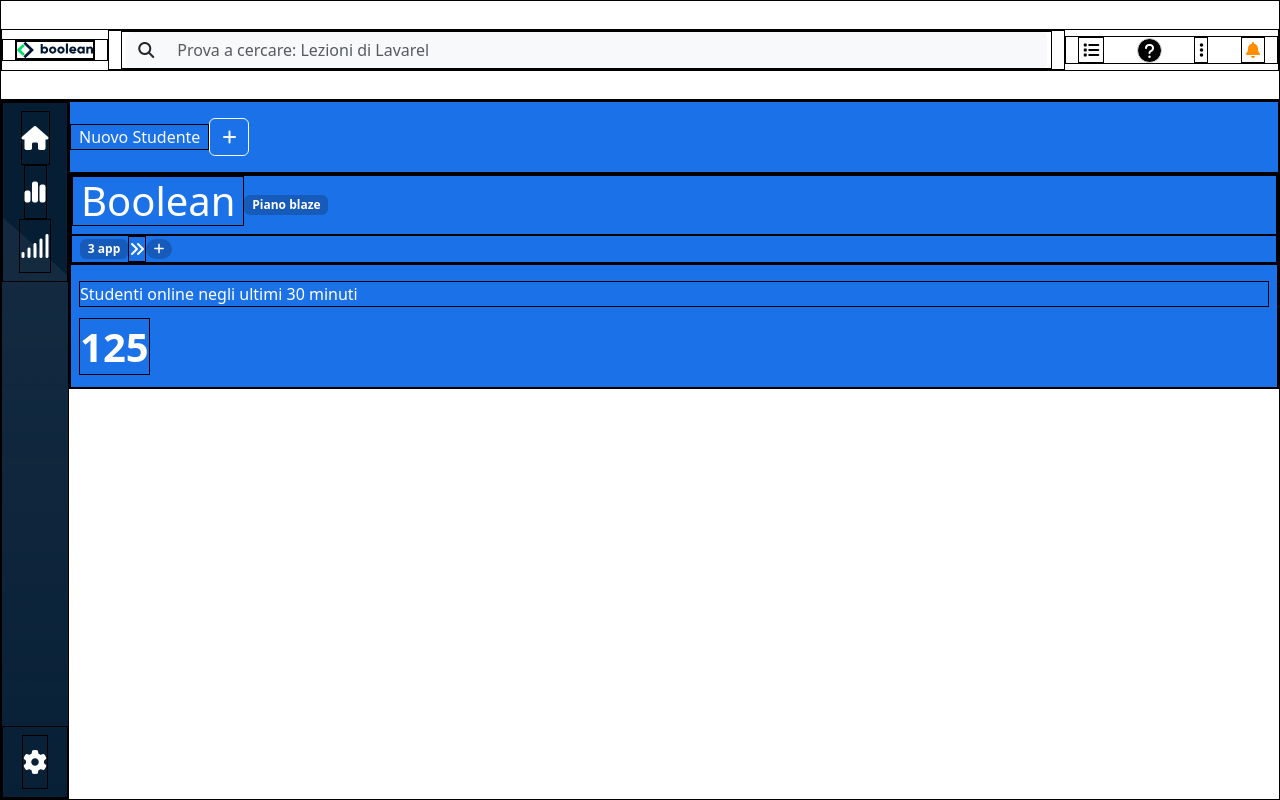
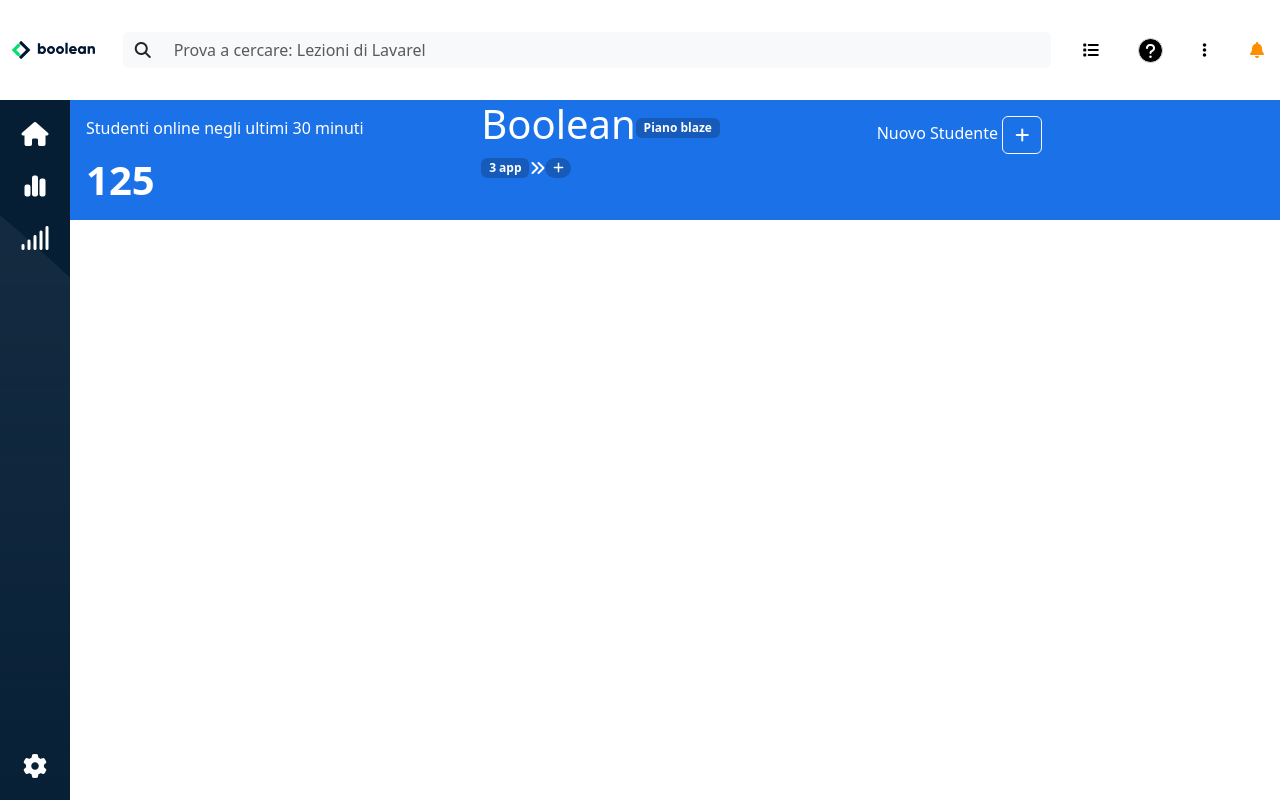
Before and after one commit to MatteoTuveri/html-css-bootstrap-dashboard, a plain HTML site: page index.html in a window 1280 px wide. Drawn offline with nearby package versions, Linux system fonts and the light colour scheme.

Commit message:
Fix row-nav

```diff
--- a/CSS/style.css
+++ b/CSS/style.css
@@ -7,7 +7,7 @@
 }
 
 .debug{
-    border:1px solid black;
+    border:1px solid none;
 }
 
 .wrapper{
--- a/index.html
+++ b/index.html
@@ -38,13 +38,17 @@
                         <span class="input-group-text border-0">
                             <i class="fa-solid fa-magnifying-glass"></i>
                         </span>
-                        <input type="text" class="form-control input-group-text border-0 text-start" aria-label="Dollar amount (with dot and two decimal places)"placeholder="Prova a cercare: Lezioni di Lavarel">
+                        <input type="text" class="form-control input-group-text border-0 text-start"
+                            aria-label="Dollar amount (with dot and two decimal places)"
+                            placeholder="Prova a cercare: Lezioni di Lavarel">
 
                     </div>
 
                 </div>
 
-                <div class="debug d-flex align-items-center col-2 col-sm-1 col-lg-2 col-xl-2 col-xxl-1 justify-content-between"><!--*OPTIONS*-->
+                <div
+                    class="debug d-flex align-items-center col-2 col-sm-1 col-lg-2 col-xl-2 col-xxl-1 justify-content-end justify-content-lg-between">
+                    <!--*OPTIONS*-->
 
                     <a href="#" class="debug d-none d-lg-block text-black px-1">
                         <i class="fa-solid fa-list"></i>
@@ -107,31 +111,30 @@
 
             <div id="main-content w-100"><!--*MAIN-CONTENT*-->
 
-                <div id="main-nav"><!--**MAIN-CONTENT-NAV**-->
+                <div id="main-nav" class=" container-fluid"><!--**MAIN-CONTENT-NAV**-->
 
-                    <div class="debug d-flex align-items-center text-light py-3">
+                    <div class="row flex-row-reverse row-cols-1 row-cols-md-3 w-100 text-white">
 
-                        <span class="debug px-2">Nuovo Studente</span>
+                        <div class="col px-3 py-3">
+
+                            <span class="debug">Nuovo Studente</span>
                             <button type="button" class="btn btn-outline-light">
                                 <i class="fa-solid fa-plus"></i>
                             </button>
 
                         </div>
-
-                    <div class="debug text-white">
-
-                        <div class="debug">
+                        <div class="col px-3">
 
                             <div class="debug d-flex align-items-center">
 
-                                <h1 class="debug px-2">
+                                <h1 class="debug">
                                     Boolean
                                 </h1>
                                 <span class="badge my-text-bg-primary">Piano blaze</span>
 
                             </div>
 
-                            <div class="debug d-flex align-items-center px-2">
+                            <div class="debug d-flex align-items-center">
 
                                 <span class="badge my-text-bg-primary">3 app</span>
 
@@ -146,8 +149,9 @@
                             </div>
 
                         </div>
+                        <div class="col px-3 py-3 align-self-center">
 
-                        <div class="debug text-white px-2 py-3">
+                            <div class="debug text-white">
 
                                 <p class="debug">
                                     Studenti online negli ultimi 30 minuti
@@ -156,6 +160,7 @@
 
                             </div>
 
+                        </div>
                     </div>
                 </div>
 
```
Lines whose indentation alone changed are shown as unchanged.
